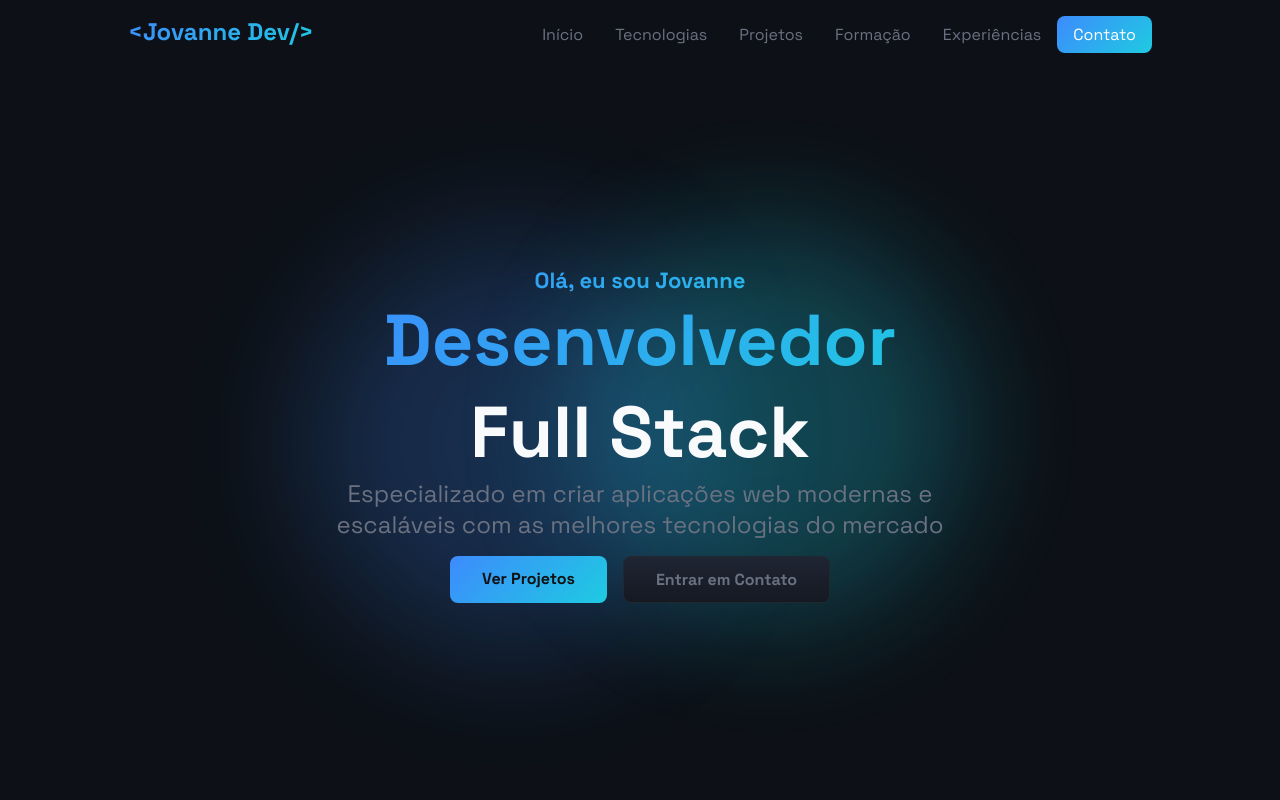
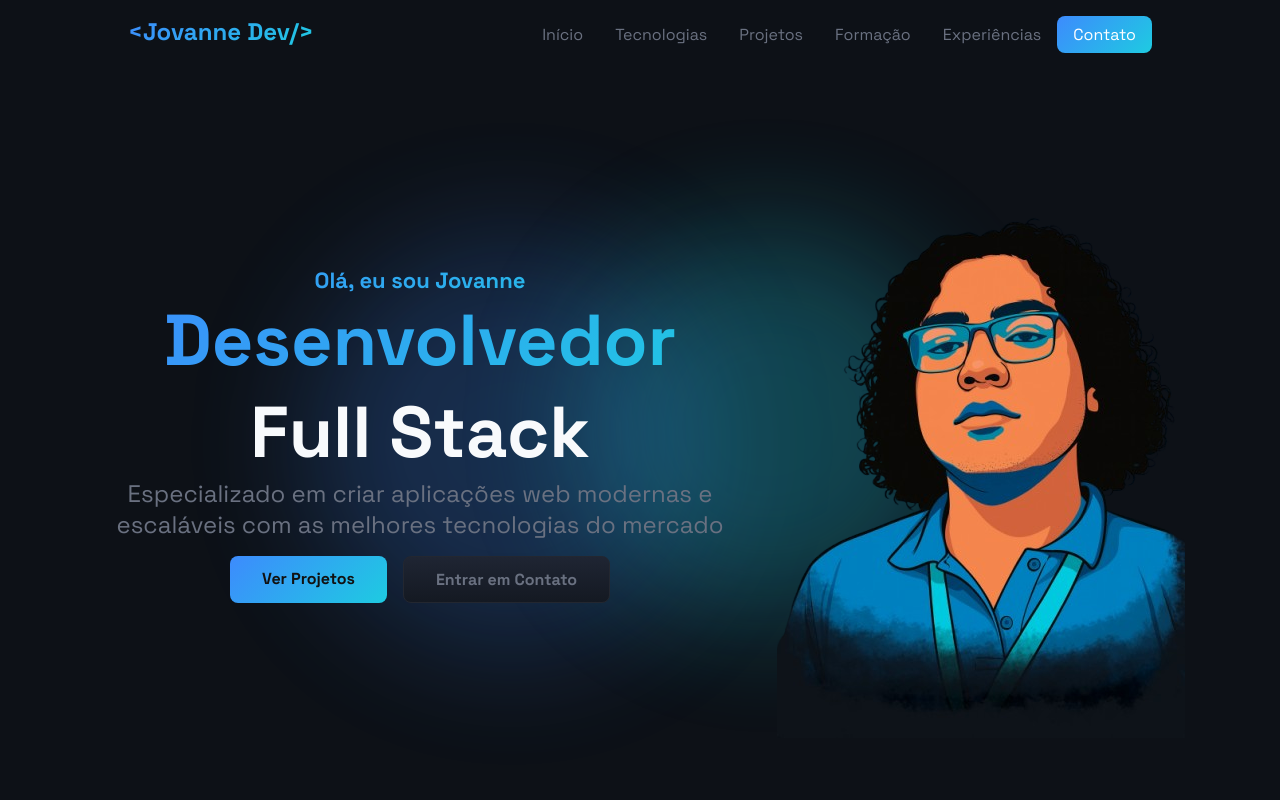
Before and after one commit to JovanneSousa/portifolio, a React (Vite) app: page / in a window 1280 px wide. Shown: the top 800 px of the page. Built offline with nearby package versions, Linux system fonts and the light colour scheme.

Commit message:
feat: adicionando personalização no hero

```diff
--- a/src/components/Header/styles.ts
+++ b/src/components/Header/styles.ts
@@ -8,7 +8,7 @@ export const HeaderSection = styled.header.withConfig({
   top: 0;
   padding: 16px 0;
   transition: background 0.3s ease, border-bottom 0.3s ease;
-  z-index: 2;
+  z-index: 9;
   backdrop-filter: ${({ scrolled }) => (scrolled ? 'blur(7px)' : 'none')};
 
   background: ${({ scrolled }) =>
--- a/src/components/Hero/index.tsx
+++ b/src/components/Hero/index.tsx
@@ -25,6 +25,9 @@ const Hero = () => {
           </a>
         </div>
       </div>
+      <div className="img">
+        <img src="./me-.png" alt='uma foto minha'/>
+      </div>
     </Container>
   )
 }
--- a/src/components/Hero/styles.ts
+++ b/src/components/Hero/styles.ts
@@ -3,7 +3,6 @@ import { breakpoints, colors } from '../../styles'
 
 export const Container = styled.div`
   display: flex;
-  flex-direction: column;
   align-items: center;
   justify-content: center;
   position: relative;
@@ -12,6 +11,20 @@ export const Container = styled.div`
   color: #f8fafc;
   min-height: calc(100vh - 70px);
   gap: 32px;
+  padding: 40px 0;
+
+  .img {
+    z-index: 1;
+
+    @media (max-width: ${breakpoints.tablet}) {
+      position: absolute;
+      left: 0;
+      opacity: 0.3;
+    }
+
+    img {
+    }
+  }
 
   .hi {
     font-weight: bold;
@@ -38,8 +51,9 @@ export const Container = styled.div`
     font-size: 24px;
     max-width: 650px;
 
-        @media (max-width: ${breakpoints.tablet}) {
+    @media (max-width: ${breakpoints.tablet}) {
       font-size: 18px;
+      color: ${colors.lightGray};
     }
   }
 
@@ -70,6 +84,7 @@ export const Container = styled.div`
 
   .circle {
     position: absolute;
+    z-index: 0;
     width: 24rem;
     height: 24rem;
     border-radius: 50%;
@@ -92,7 +107,7 @@ export const Container = styled.div`
 
   .content {
     position: relative;
-    z-index: 1;
+    z-index: 2;
     text-align: center;
     animation: fadeIn 1.5s ease-out forwards;
     max-width: 100%;
```
Also changed, not shown: public/me-.png (added), public/me.png (added).
